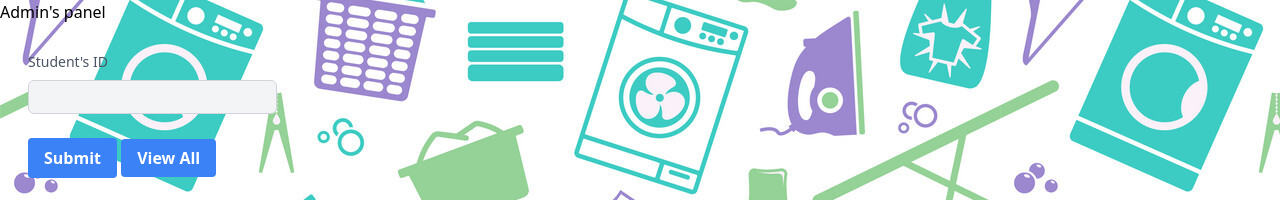
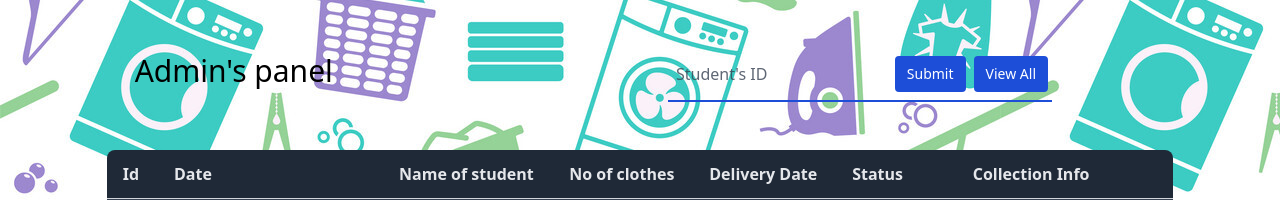
Before and after one commit to 4doctorstrange/Laundary-WebApp, a Django app: page /admin_dashboard in a window 1280 px wide. Shown: the part 64-264 px from the top of the page. Run offline with Django 3.2, Linux system fonts and the light colour scheme; a user stored in the database is signed in; data comes from the database, SQL or seed files in the repository; both versions use the stored data as it was after the commit; some libraries are stand-ins or nearby versions.

Commit message:
admin dashboard form improvement

```diff
--- a/templates/admin_dashboard.html
+++ b/templates/admin_dashboard.html
@@ -69,7 +69,6 @@
     <!-- <li class="{{ message.tags }}">{{ message }}</li> -->
     {% if message.tags == "success" %}
       <div id="alert" class="bg-green-100 border border-green-400 text-green-700 px-4 py-3 rounded relative " role="alert">
-        <!-- <strong class="font-bold">Holy smokes!</strong> -->
         <span class="block sm:inline">{{ message }}</span>
         <span class="absolute top-0 bottom-0 right-0 px-4 py-3">
           <button class="focus:outline-none" onclick="remove()" id="cross">
@@ -90,30 +89,29 @@
   {% endfor %}
 {% endif %}
 
+<div class="m-5 w-5/6 mx-auto flex">
+  <div class="m-7 flex-1">
+      <h4 class=" h-2/5 text-3xl font-normal leading-normal mt-0 mb-2 text-grey-800">
+        Admin's panel
+      </h4>
+  </div>
+  <div class="m-7 flex-1">
+    <form class="w-full max-w-sm" action="/admin_dashboard" method="POST" id="form">
+      {% csrf_token %}
+      <div class="flex items-center border-b-2 border-blue-700 py-2">
+        <input min="1" max="8" name="reg" required class="placeholder-gray-700 placeholder-opacity-80 appearance-none bg-transparent border-none w-full text-gray-700 mr-3 py-1 px-2 leading-tight focus:outline-none" type="text" placeholder="Student's ID">
+        <button class="mx-1 flex-shrink-0 bg-blue-700 hover:bg-blue-700 border-blue-700 hover:border-blue-700 text-sm border-4 text-white py-1 px-2 rounded" type="submit">
+          Submit
+        </button>
+        <a href='/admin_dashboard' class="mx-1 flex-shrink-0 bg-blue-700 hover:bg-blue-700 border-blue-700 hover:border-blue-700 text-sm border-4 text-white py-1 px-2 rounded">
+          View All
+        </a>
+      </div>
+    </form>
+  </div>
+</div>
 
-  <h3>Admin's panel </h3>
 
-  <div class="m-7">
-    <form action="/admin_dashboard" method="POST" id="form">
-      {% csrf_token %}
-
-      <div class="mb-6">
-
-        <label for="name" class="block mb-2 text-sm text-gray-600 dark:text-gray-400">Student's ID</label>
-
-        <input type="text" min="1" max="8" name="reg" required
-          class="bg-gray-100 px-2 py-1 placeholder-gray-300 border border-gray-300 rounded-md focus:outline-none focus:ring focus:ring-indigo-100 focus:border-indigo-300 dark:bg-gray-700 dark:text-white dark:placeholder-gray-500 dark:border-gray-600 dark:focus:ring-gray-900 dark:focus:border-gray-500" />
-      </div>
-
-      <div class="mb-6">
-        <button type="submit"
-          class="bg-blue-500 hover:bg-blue-700 text-white font-bold py-2 px-4 rounded">Submit</button>
-          <a href='/admin_dashboard' class="bg-blue-500 hover:bg-blue-700 text-white font-bold py-2 px-4 rounded">View All</a>
-      </div>
-
-    </form>
-
-  </div>
   <table class="rounded-t-lg m-5 w-5/6 mx-auto bg-gray-800 text-gray-200">
     <tr class="text-left border-b border-gray-300">
       <th class="px-4 py-3">Id</th>
--- a/templates/login.html
+++ b/templates/login.html
@@ -28,10 +28,8 @@
 
 {% if messages %}
   {% for message in messages %}
-    <!-- <li class="{{ message.tags }}">{{ message }}</li> -->
     {% if message.tags == "success" %}
       <div id="alert" class="bg-green-100 border border-green-400 text-green-700 px-4 py-3 rounded relative " role="alert">
-        <!-- <strong class="font-bold">Holy smokes!</strong> -->
         <span class="block sm:inline">{{ message }}</span>
         <span class="absolute top-0 bottom-0 right-0 px-4 py-3">
           <button class="focus:outline-none" onclick="remove()" id="cross">
--- a/templates/view_requests.html
+++ b/templates/view_requests.html
@@ -74,10 +74,8 @@
 
 {% if messages %}
     {% for message in messages %}
-      <!-- <li class="{{ message.tags }}">{{ message }}</li> -->
       {% if message.tags == "success" %}
         <div id="alert" class="bg-green-100 border border-green-400 text-green-700 px-4 py-3 rounded relative " role="alert">
-          <!-- <strong class="font-bold">Holy smokes!</strong> -->
           <span class="block sm:inline">{{ message }}</span>
           <span class="absolute top-0 bottom-0 right-0 px-4 py-3">
             <button class="focus:outline-none" onclick="remove()" id="cross">
```
Also changed, not shown: db.sqlite3.
